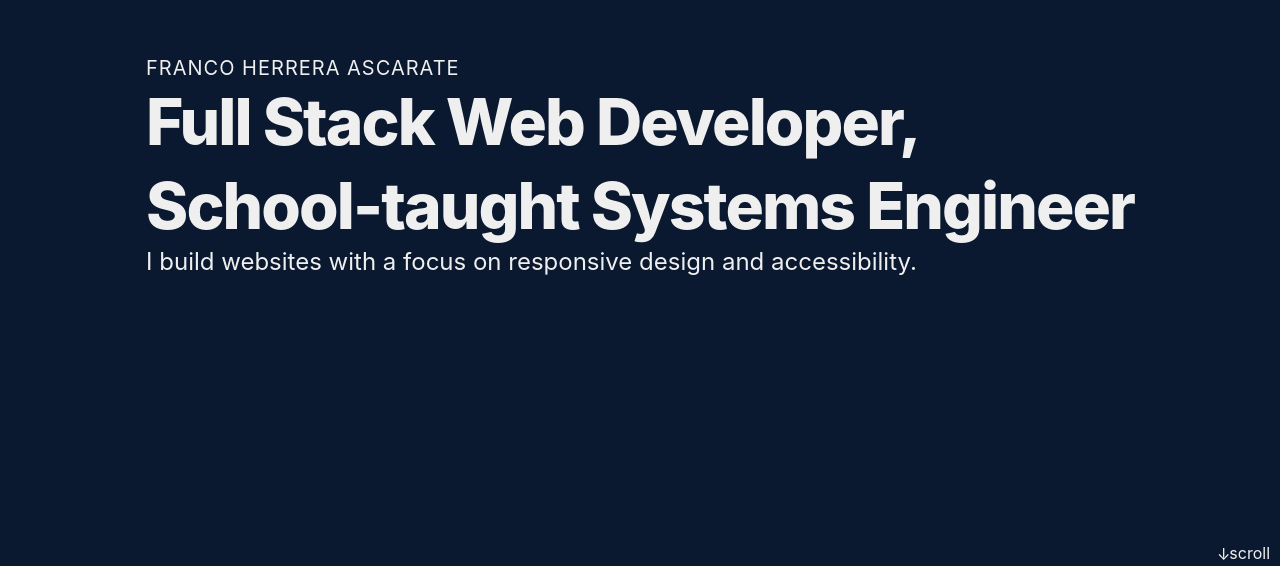
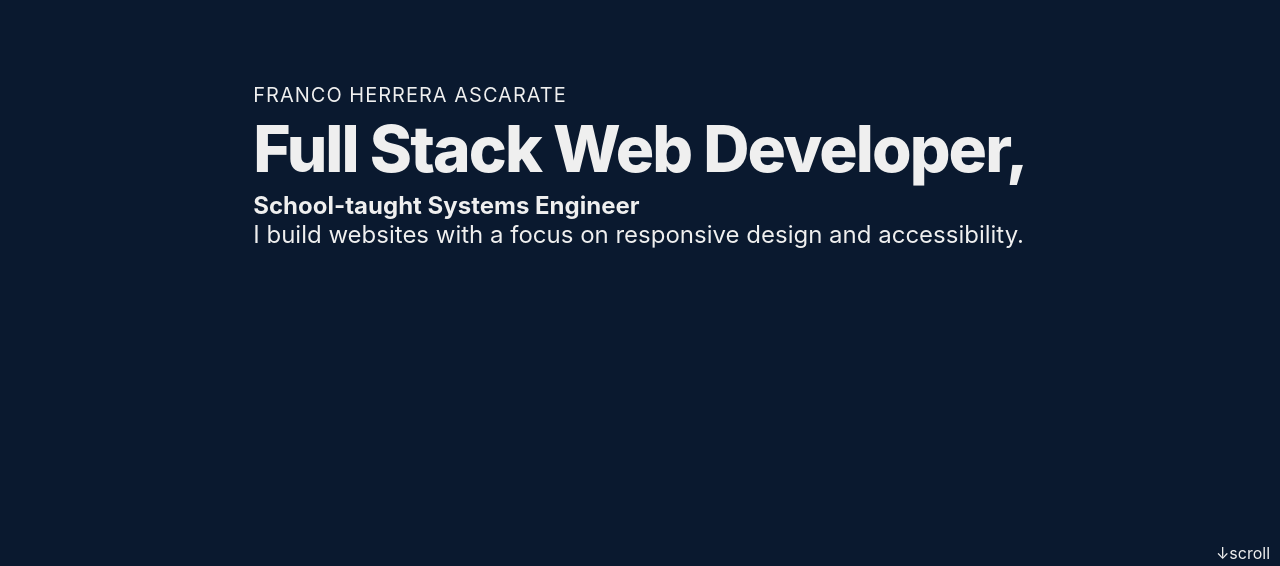
Before and after one commit to francoasc/portfolio, a React (Create React App) app: page / in a window 1280 px wide. Shown: the part 234-800 px from the top of the page. Built offline with nearby package versions, Linux system fonts and the light colour scheme.

Commit message:
Home changes

```diff
--- a/src/components/Home/home.js
+++ b/src/components/Home/home.js
@@ -11,15 +11,20 @@ function Home() {
         <div className="header-text">
           <h1>
             <p>Full Stack Web Developer,</p>
+          </h1>
+        </div>
+        <div>
+          <h1>
             <p>School-taught Systems Engineer</p>
           </h1>
+          <h3>
+            I build websites with a focus on responsive design and
+            accessibility.
+          </h3>
         </div>
-        <h3>
-          I build websites with a focus on responsive design and accessibility.
-        </h3>
-        <div>
-          <span className="scrollButtonLogo">↓</span>
-          <span className="scrollButton">scroll</span>
+        <div className="scroll-button">
+          <div className="arrow-animation">↓</div>
+          scroll
         </div>
       </div>
     </StyledHome>
--- a/src/styles/home-styles.js
+++ b/src/styles/home-styles.js
@@ -1,7 +1,53 @@
-import styled from "styled-components";
+import styled, { keyframes } from "styled-components";
+const bounce = keyframes`
+  0% {
+    animation-timing-function: ease-out;
+    transform: translateY(0);
+  }
+
+  5% {
+    animation-timing-function: ease-in;
+    transform: translateY(-5px);
+  }
+
+  15% {
+    animation-timing-function: ease-out;
+    transform: translateY(0);
+  }
+
+  25% {
+    animation-timing-function: ease-in;
+    transform: translateY(-10px);
+  }
+
+  38% {
+    animation-timing-function: ease-out;
+    transform: translateY(0);
+  }
+
+  52% {
+    animation-timing-function: ease-in;
+    transform: translateY(-15px);
+  }
+
+  70% {
+    animation-timing-function: ease-out;
+    transform: translateY(0);
+  }
+
+  85% {
+    opacity: 1;
+  }
+
+  100% {
+    opacity: 0;
+    transform: translateY(-17px);
+  }
+`;
 
 export const StyledHome = styled.section`
   min-height: 100vh;
+  min-width: 100vw;
   background-color: #0a192f;
   color: #efefef;
   padding-right: auto;
@@ -43,7 +89,7 @@ export const StyledHome = styled.section`
       font-size: 24px;
     }
 
-    .scrollButton {
+    .scroll-button {
       position: absolute;
       bottom: 3px;
       right: 10px;
@@ -52,43 +98,66 @@ export const StyledHome = styled.section`
       color: #efefef;
       font-size: 1rem;
       cursor: pointer;
+      .arrow-animation {
+        display: inline-block;
+      }
+      &:hover {
+        .arrow-animation {
+          animation: ${bounce} 2s linear 500ms infinite alternate forwards;
+        }
+      }
     }
+  }
 
-    .scrollButtonLogo {
-      position: absolute;
-      bottom: 2.2px;
-      right: 3.1rem;
-      border: none;
-      background: none;
-      color: #efefef;
-      font-size: 1rem;
-      &:hover {
+  @media (max-width: 800px) {
+    .header-container {
+      padding-left: 15px;
+      padding-right: 15px;
+      height: 100%;
+
+      .logo-container {
+        span {
+          /* animation: tracking-in-expand 1s cubic-bezier(0.215, 0.61, 0.355, 1) both; */
+          text-align: left;
+          font-size: 15px;
+          letter-spacing: 1px;
+          text-transform: uppercase;
+        }
+      }
+
+      .header-text {
+        h1 {
+          p {
+            position: relative;
+            font-weight: 800;
+            text-align: left;
+            line-height: 130%;
+            letter-spacing: -0.03em;
+            font-size: 32px;
+          }
+        }
+      }
+
+      h3 {
+        font-weight: inherit;
+        font-size: 24px;
+      }
+
+      .scroll-button {
+        position: absolute;
+        bottom: 3px;
+        right: 10px;
+        border: none;
+        background: none;
+        color: #efefef;
+        font-size: 1rem;
         cursor: pointer;
-        animation: animationFrames linear 0.8s;
-        animation-iteration-count: 1;
-        transform-origin: 50% 50%;
-
-        @keyframes animationFrames {
-          0% {
-            transform: translate(0px, 0px);
-          }
-          15% {
-            transform: translate(0px, -25px);
-          }
-          30% {
-            transform: translate(0px, 0px);
-          }
-          45% {
-            transform: translate(0px, -15px);
-          }
-          60% {
-            transform: translate(0px, 0px);
-          }
-          75% {
-            transform: translate(0px, -5px);
-          }
-          100% {
-            transform: translate(0px, 0px);
+        .arrow-animation {
+          display: inline-block;
+        }
+        &:hover {
+          .arrow-animation {
+            animation: ${bounce} 2s linear 500ms infinite alternate forwards;
           }
         }
       }
```
